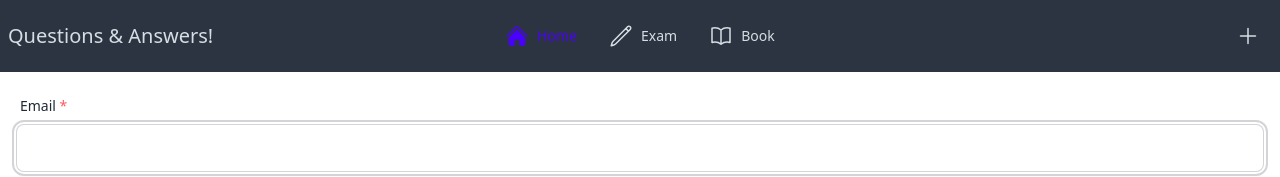
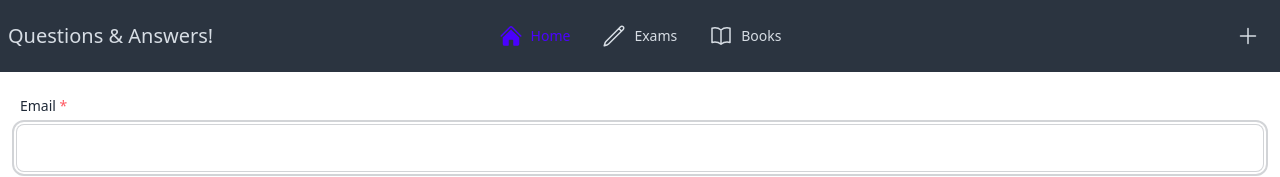
Before and after one commit to karoyqiu/qa, a Next.js app: page / in a window 1280 px wide. Shown: the top 177 px of the page. Built offline with nearby package versions, Linux system fonts and the light colour scheme; no server answers; the database is empty.

Commit message:
书内问题显示组名。

```diff
--- a/src/app/layout.tsx
+++ b/src/app/layout.tsx
@@ -45,13 +45,13 @@ export default function RootLayout({
           />
           <BottomNavLink
             href="/exam"
-            text="Exam"
+            text="Exams"
             icon={<PencilIconOutline />}
             activeIcon={<PencilIconSolid />}
           />
           <BottomNavLink
             href="/book"
-            text="Book"
+            text="Books"
             icon={<BookOpenIconOutline />}
             activeIcon={<BookOpenIconSolid />}
           />
--- a/src/components/QuestionsFields.tsx
+++ b/src/components/QuestionsFields.tsx
@@ -2,7 +2,7 @@
 import { TrashIcon } from '@heroicons/react/24/outline';
 import { PlusIcon } from '@heroicons/react/24/solid';
 import { Fragment } from 'react';
-import { useFieldArray, type Control, type UseFormRegister } from 'react-hook-form';
+import { useFieldArray, useWatch, type Control, type UseFormRegister } from 'react-hook-form';
 
 import Input from '@/components/Input';
 import type { FlatBook } from '@/lib/schemas/book';
@@ -15,6 +15,7 @@ type QuestionsFieldsProps = {
 
 export default function QuestionsFields(props: QuestionsFieldsProps) {
   const { groupIndex, control, register } = props;
+  const group = useWatch({ control, name: `groups.${groupIndex}.name` });
   const fields = useFieldArray({ control, name: `groups.${groupIndex}.questions` });
 
   return (
@@ -27,7 +28,7 @@ export default function QuestionsFields(props: QuestionsFieldsProps) {
           <div className="flex items-end gap-2">
             <Input
               {...register(`groups.${groupIndex}.questions.${index}.q`)}
-              label={`Group ${groupIndex + 1} question ${index + 1}`}
+              label={`${group} question ${index + 1}`}
               required
             />
             <button className="btn btn-square btn-error" onClick={() => fields.remove(index)}>
@@ -37,7 +38,7 @@ export default function QuestionsFields(props: QuestionsFieldsProps) {
           <Input
             key={field.id}
             {...register(`groups.${groupIndex}.questions.${index}.a`)}
-            label={`Group ${groupIndex + 1} answer ${index + 1}`}
+            label={`${group} answer ${index + 1}`}
             required
           />
         </Fragment>
--- a/src/components/TopNavBar.tsx
+++ b/src/components/TopNavBar.tsx
@@ -28,14 +28,14 @@ export default function TopNavBar(props: TopNavBarProps) {
       />
       <TopNavLink
         href="/exam"
-        text="Exam"
+        text="Exams"
         currentHref={currentHref}
         icon={<PencilIconOutline />}
         activeIcon={<PencilIconSolid />}
       />
       <TopNavLink
         href="/book"
-        text="Book"
+        text="Books"
         currentHref={currentHref}
         icon={<BookOpenIconOutline />}
         activeIcon={<BookOpenIconSolid />}
```
